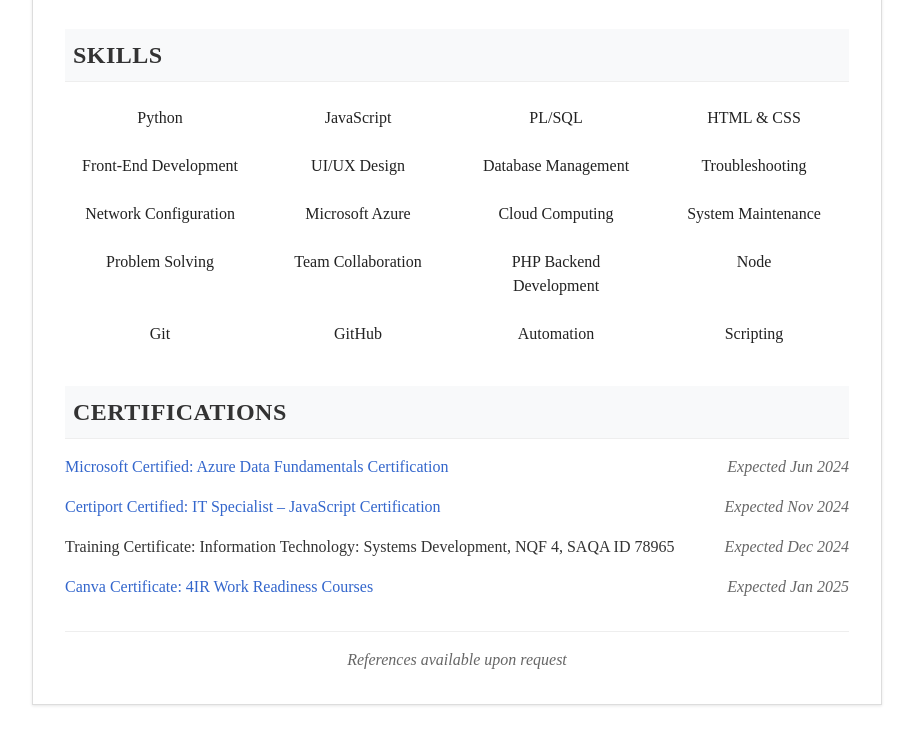
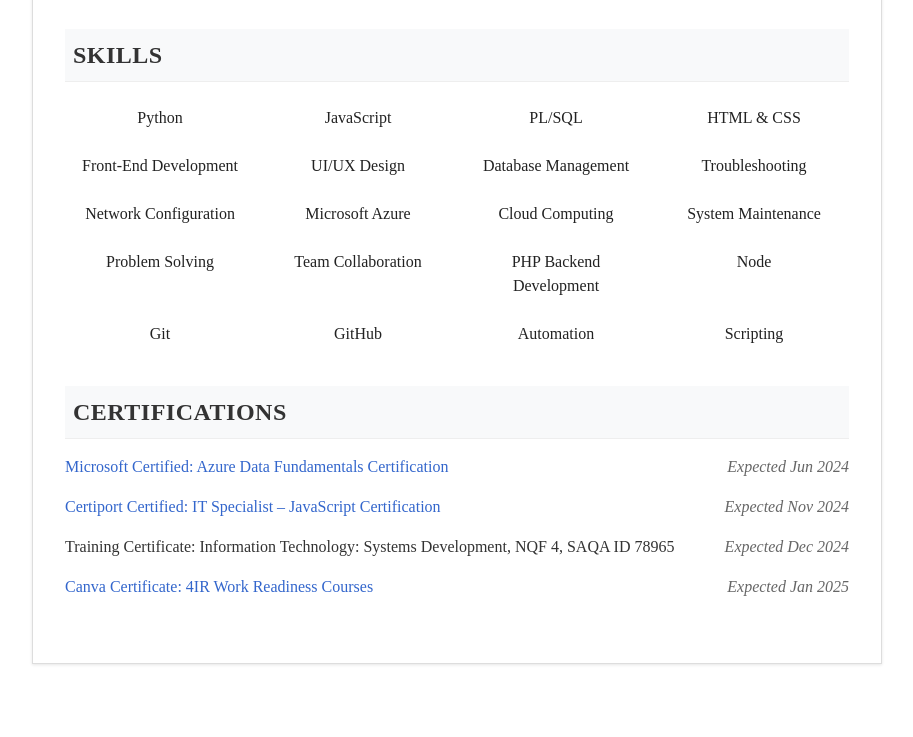
Before and after one commit to Voltexs/Voltexs.github.io, a plain HTML site: page index.html in a window 1280 px wide. Shown: the part 1768-2505 px from the top of the page, without its empty margins (183-1096 px from the left). After the commit the page ends 2464 px from the top, so only its background shows below. Drawn offline with Linux system fonts and the light colour scheme.

Commit message:
Welcome to my CV

```diff
--- a/index.html
+++ b/index.html
@@ -152,10 +152,6 @@
                 <p class="date">Expected Jan 2025</p>
             </div>
         </section>
-
-        <footer>
-            <p>References available upon request</p>
-        </footer>
     </div>
 </body>
 </html>
```
